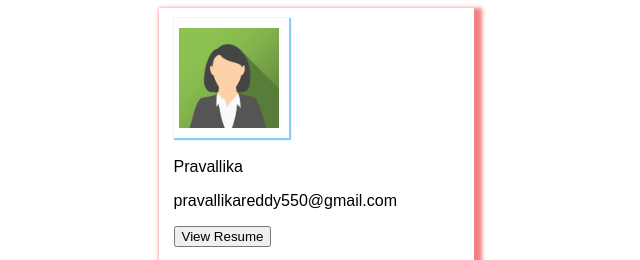
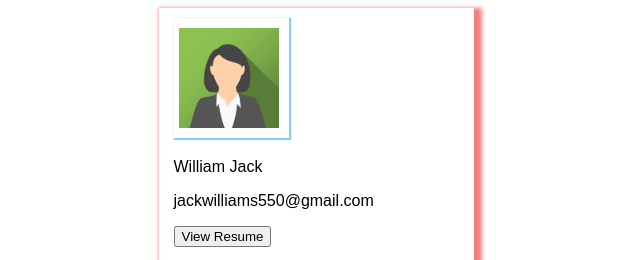
Before and after one commit to pravallika574/WebDevelopment, a plain HTML site: page tasks/html/index.html in a window 1280 px wide. Shown: the top 260 px of the page, 324-964 px from the left. Drawn offline with Linux system fonts and the light colour scheme.

Commit message:
Update index.html

```diff
--- a/tasks/html/index.html
+++ b/tasks/html/index.html
@@ -10,8 +10,8 @@
   <figure class="card">
     <figcaption>
       <img src="img/avatar.png" alt="profile">
-      <p class="title">Pravallika</p>
-        <p>pravallikareddy550@gmail.com</p>
+      <p class="title">William Jack</p>
+        <p>jackwilliams550@gmail.com</p>
         <p><a href="resume.html"  target="_parent"><button>View Resume</button></a></p>
     </figcaption>
   </figure>
```
